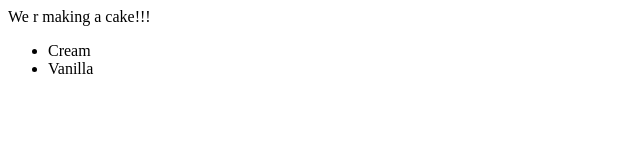
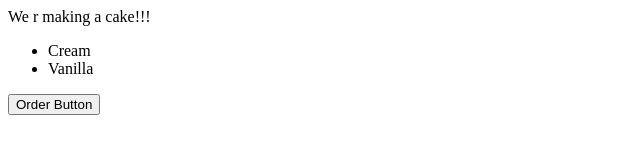
Before and after one commit to Simranmakhija20/Git-Tutorail, a plain HTML site: page exp.html in a window 1280 px wide. Shown: the whole page, without its empty margins (0-640 px from the left). Drawn offline with Linux system fonts and the light colour scheme.

Commit message:
Update exp.html

```diff
--- a/exp.html
+++ b/exp.html
@@ -12,5 +12,6 @@
         <li>Cream</li>
         <li>Vanilla</li>
     </ul>
+    <button>Order Button</button>
 </body>
 </html>
```
